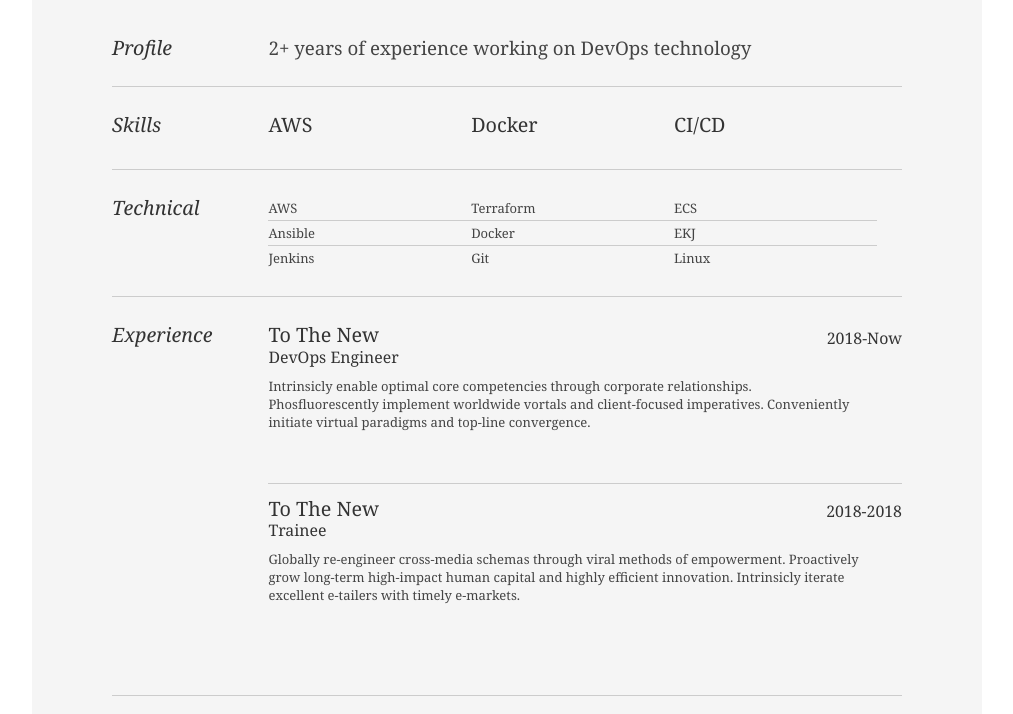
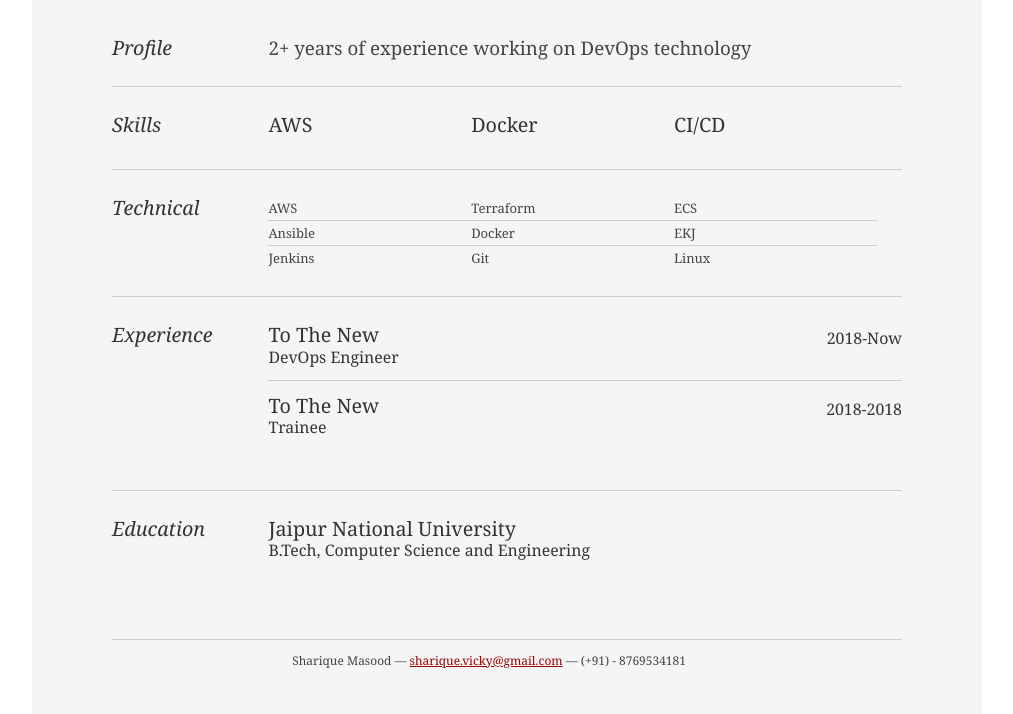
Before and after one commit to vSharique/aboutme, a plain HTML site: page index.html in a window 1280 px wide. Shown: the part 238-952 px from the top of the page, without its empty margins (133-1146 px from the left). Drawn offline with Linux system fonts and the light colour scheme.

Commit message:
Update index.html

```diff
--- a/index.html
+++ b/index.html
@@ -26,7 +26,7 @@
 
 				<div class="yui-u">
 					<div class="contact-info">
-						<h3><a id="pdf" href="#">Download PDF</a></h3>
+						<h3><a id="pdf" href="ShariqueMasood_CV.pdf">Download PDF</a></h3>
 						<h3><a href="mailto:sharique.vicky@gmail.com">sharique.vicky@gmail.com</a></h3>
 						<h3>(+91) - 8769534181</h3>
 					</div><!--// .contact-info -->
@@ -109,7 +109,6 @@
 								<h2>To The New</h2>
 								<h3>DevOps Engineer</h3>
 								<h4>2018-Now</h4>
-								<p>Intrinsicly enable optimal core competencies through corporate relationships. Phosfluorescently implement worldwide vortals and client-focused imperatives. Conveniently initiate virtual paradigms and top-line convergence. </p>
 							</div>
 
 
@@ -117,7 +116,6 @@
 								<h2>To The New</h2>
 								<h3>Trainee</h3>
 								<h4>2018-2018</h4>
-								<p>Globally re-engineer cross-media schemas through viral methods of empowerment. Proactively grow long-term high-impact human capital and highly efficient innovation. Intrinsicly iterate excellent e-tailers with timely e-markets.</p>
 							</div>
 
 						</div><!--// .yui-u -->
@@ -140,7 +138,7 @@
 		</div><!--// bd -->
 
 		<div id="ft">
-			<p>Jonathan Doe &mdash; <a href="mailto:sharique.vicky@gmail.com">sharique.vicky@gmail.com</a> &mdash; (+91) - 8769534181</p>
+			<p>Sharique Masood &mdash; <a href="mailto:sharique.vicky@gmail.com">sharique.vicky@gmail.com</a> &mdash; (+91) - 8769534181</p>
 		</div><!--// footer -->
 
 	</div><!-- // inner -->
```
